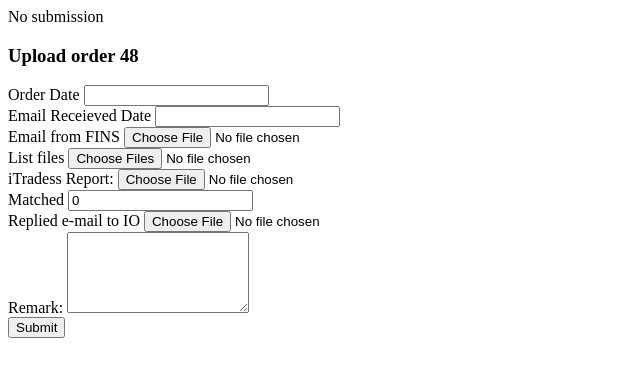
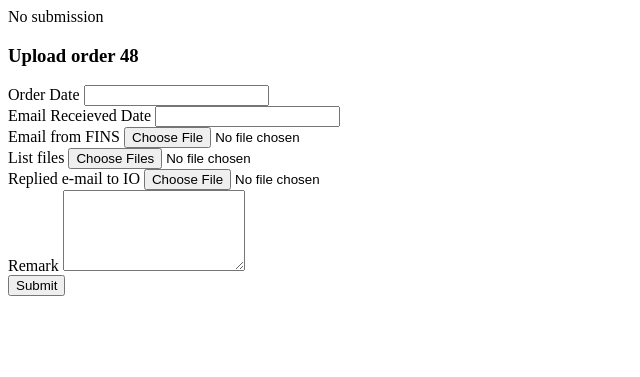
Before and after one commit to ashrafmisran/regtechv1, a PHP site: page /order-48-upload.php in a window 1280 px wide. Shown: the top 377 px of the page, without its empty margins (0-640 px from the left). Run offline with PHP 8.4, Linux system fonts and the light colour scheme.

Commit message:
Re-Design form for single Order 48

```diff
--- a/order-48-upload.php
+++ b/order-48-upload.php
@@ -32,19 +32,11 @@
 		<input type="file" name="list" class="form-control col-md-10" multiple>
 	</div>
 	<div class="form-group row">
-		<label class="col-md-2">iTradess Report: </label>
-		<input type="file" name="itradess" class="form-control col-md-10">
-	</div>
-	<div class="form-group row">
-		<label class="col-md-2">Matched</label>
-		<input type="number" name="matched" class="form-control col-md-10" min="0" value="0">
-	</div>
-	<div class="form-group row">
 		<label class="col-md-2">Replied e-mail to IO</label>
 		<input type="file" name="reply" class="form-control col-md-10">
 	</div>
 	<div class="form-group row">
-		<label class="col-md-2">Remark: </label>
+		<label class="col-md-2">Remark</label>
 		<textarea class="form-control col-md-10" rows="5" name="remark"></textarea>
 	</div>
 	<button type="submit" class="btn btn-primary">Submit</button>
```
